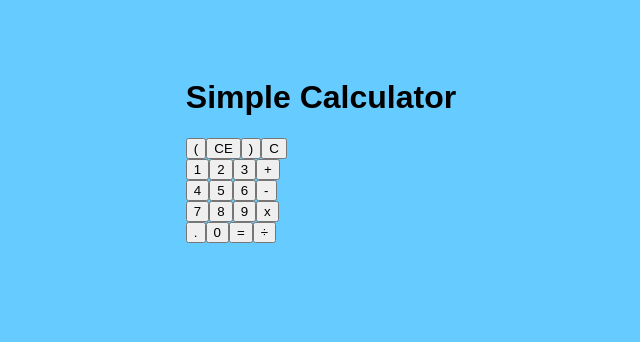
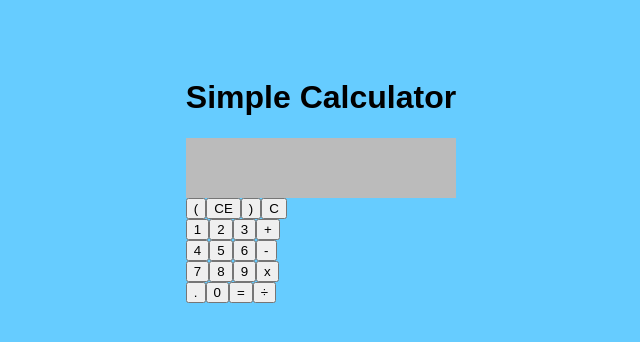
Before and after one commit to musengya/calculator, a React (Create React App) app: page / in a window 1280 px wide. Shown: the top 342 px of the page, without its empty margins (319-959 px from the left). Built offline with nearby package versions, Linux system fonts and the light colour scheme.

Commit message:
Initial commit

```diff
--- a/src/App.css
+++ b/src/App.css
@@ -8,3 +8,9 @@ body {
     display: flex;
     justify-content: center;
 }
+
+.result {
+    height: 60px;
+    background-color: #bbb;
+    width: 100%;
+  }
```
